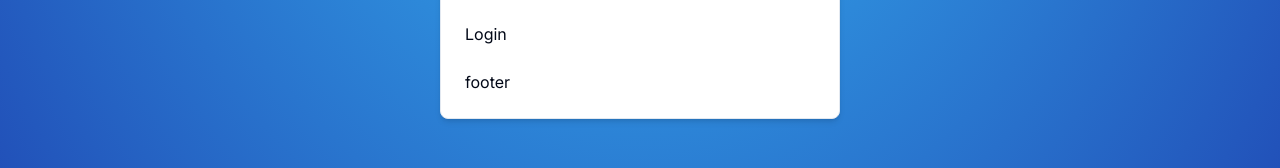
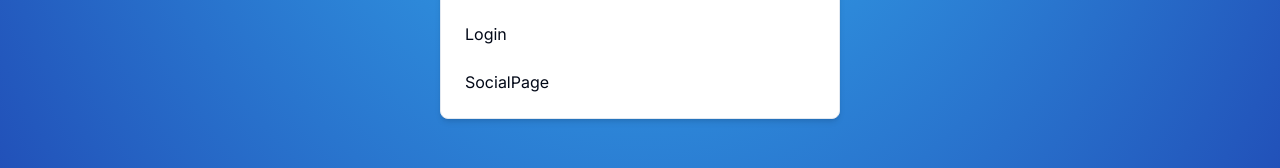
Before and after one commit to MikeSaburov/next_auth, a Next.js app: page /auth/login in a window 1280 px wide. Shown: the part 390-558 px from the top of the page. Built offline with nearby package versions, Linux system fonts and the light colour scheme.

Commit message:
создал компонент social

```diff
--- a/components/auth/card-wrapper.tsx
+++ b/components/auth/card-wrapper.tsx
@@ -7,6 +7,7 @@ import {
   CardHeader,
 } from '@/components/ui/card';
 import { Header } from '@/components/auth/header';
+import { Social } from '@/components/auth/social';
 
 interface CardWrapperProps {
   children: React.ReactNode;
@@ -29,7 +30,11 @@ export const CardWrapper = ({
         <Header label={headerLabel} />
       </CardHeader>
       <CardContent>{children}</CardContent>
-      {showSocial && <CardFooter>footer</CardFooter>}
+      {showSocial && (
+        <CardFooter>
+          <Social />
+        </CardFooter>
+      )}
     </Card>
   );
 };
--- /dev/null
+++ b/components/auth/social.tsx
@@ -0,0 +1,5 @@
+'use client';
+
+export const Social = () => {
+  return <div>SocialPage</div>;
+};
```
